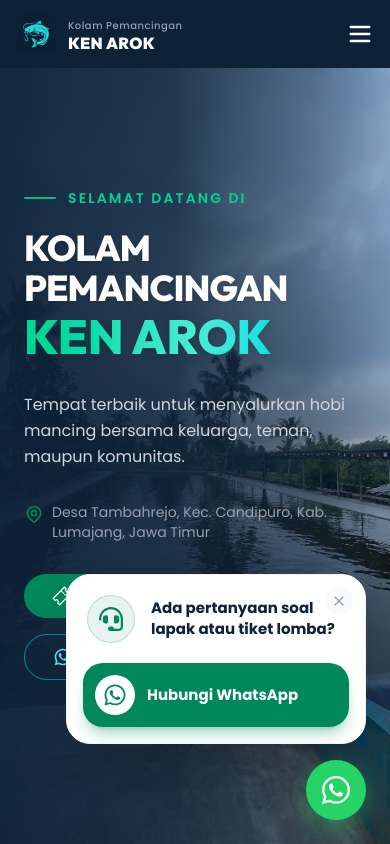
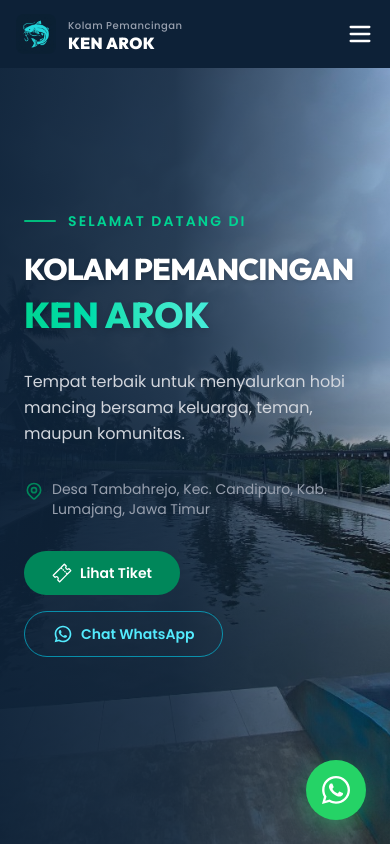
Before and after one commit to geraldhinoa/ken-arok-pemancingan, a React (Vite) app: page / in a window 390 px wide. Shown: the top 844 px of the page. Built offline with nearby package versions, Linux system fonts and the light colour scheme.

Commit message:
fix: ukuran teks hero mobile dan scroll trigger WA

```diff
--- a/src/components/FloatingWhatsApp.jsx
+++ b/src/components/FloatingWhatsApp.jsx
@@ -7,19 +7,21 @@ export default function FloatingWhatsApp() {
   const [isOpen, setIsOpen] = useState(false);
   const [hasOpened, setHasOpened] = useState(false);
 
-  // Muncul otomatis hanya ketika di-scroll ke bagian paling bawah (Footer)
+  // Muncul otomatis hanya saat user sudah scroll ke 80% dari panjang halaman
   useEffect(() => {
     const handleScroll = () => {
-      // Menghitung apakah user sudah scroll sampai dekat footer (kurang lebih 600px dari bawah)
-      const isAtBottom = window.innerHeight + window.scrollY >= document.documentElement.scrollHeight - 600;
+      const scrolled = window.scrollY;
+      const total = document.documentElement.scrollHeight - window.innerHeight;
+      const scrollPercent = total > 0 ? scrolled / total : 0;
 
-      if (isAtBottom && !hasOpened) {
+      // Muncul kalau sudah scroll 80% ke bawah halaman
+      if (scrollPercent >= 0.8 && !hasOpened) {
         setIsOpen(true);
         setHasOpened(true);
       }
     };
 
-    window.addEventListener("scroll", handleScroll);
+    window.addEventListener("scroll", handleScroll, { passive: true });
     return () => window.removeEventListener("scroll", handleScroll);
   }, [hasOpened]);
 
--- a/src/components/Hero.jsx
+++ b/src/components/Hero.jsx
@@ -44,10 +44,10 @@ export default function Hero() {
 
           {/* Heading */}
           <h1 className="mb-6 flex flex-col gap-1 md:gap-2" data-aos="fade-up" data-aos-duration="1000" data-aos-delay="100">
-            <span className="text-white font-extrabold text-4xl md:text-5xl lg:text-6xl tracking-tight drop-shadow-sm">
+            <span className="text-white font-extrabold text-3xl sm:text-4xl md:text-5xl lg:text-6xl tracking-tight drop-shadow-sm leading-tight">
               KOLAM PEMANCINGAN
             </span>
-            <span className="font-extrabold text-5xl md:text-6xl lg:text-7xl text-transparent bg-clip-text bg-gradient-to-r from-emerald-400 via-teal-300 to-cyan-400 drop-shadow-md pb-2">
+            <span className="font-extrabold text-4xl sm:text-5xl md:text-6xl lg:text-7xl text-transparent bg-clip-text bg-gradient-to-r from-emerald-400 via-teal-300 to-cyan-400 drop-shadow-md pb-2 leading-tight">
               KEN AROK
             </span>
           </h1>
```
